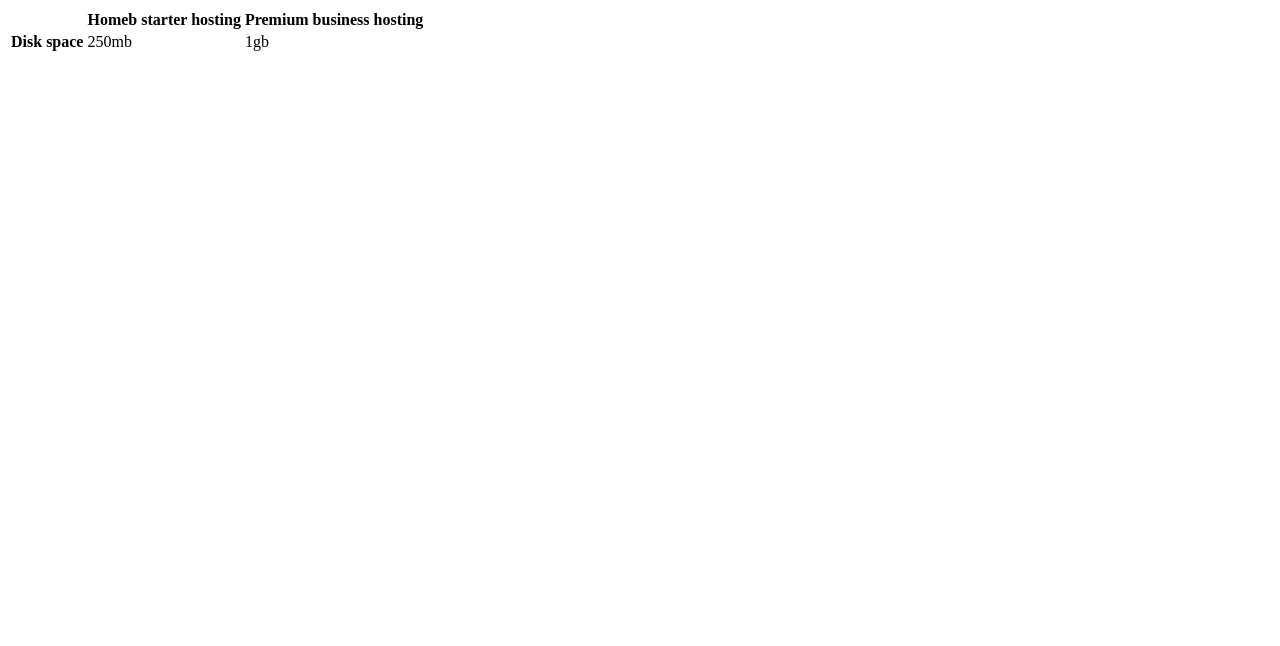
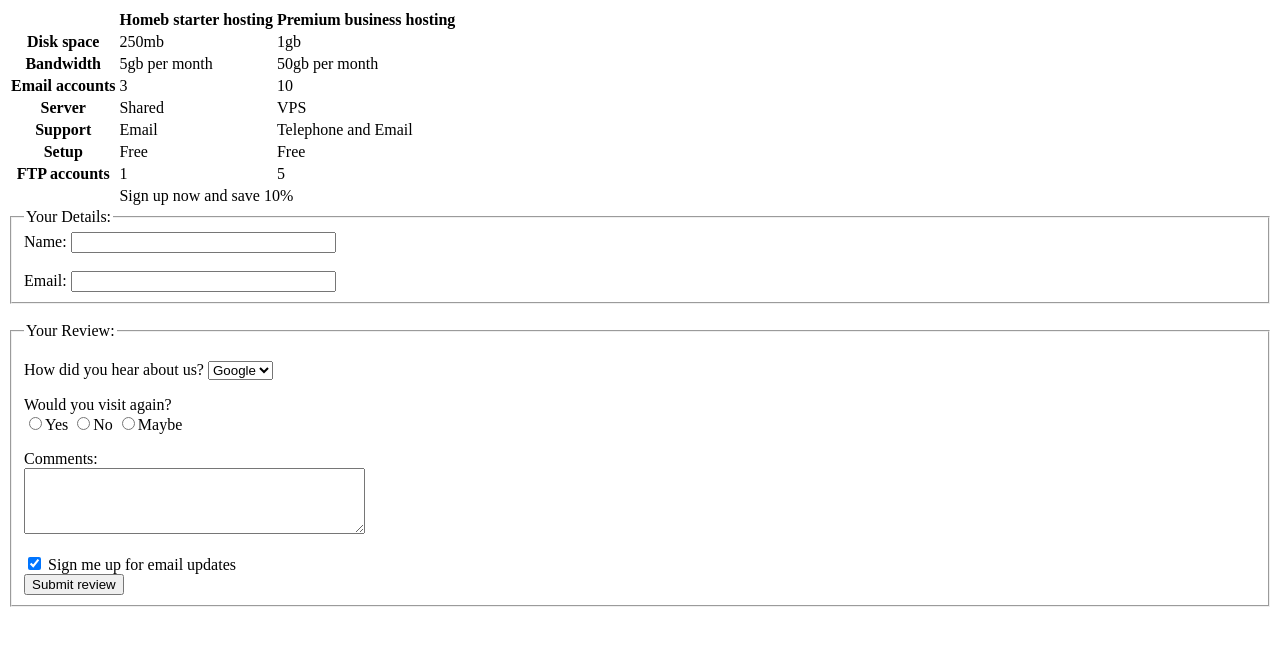
Before and after one commit to GeneVision/Master, a plain HTML site: page tables.html in a window 1280 px wide. Drawn offline with Linux system fonts and the light colour scheme.

Commit message:
completed tables project, added a form example

```diff
--- a/tables.html
+++ b/tables.html
@@ -20,7 +20,104 @@
                 <td>250mb</td>
                 <td>1gb</td>
             </tr>
+            <tr>
+                <th scope="row">Bandwidth</th>
+                <td>5gb per month</td>
+                <td>50gb per month</td>
+            </tr>
+            <tr>
+                <th scope="row">Email accounts</th>
+                <td>3</td>
+                <td>10</td>
+            </tr>
+            <tr>
+                <th scope="row">Server</th>
+                <td>Shared</td>
+                <td>VPS</td>
+            </tr>
+            <tr>
+                <th scope="row">Support</th>
+                <td>Email</td>
+                <td>Telephone and Email</td>
+            </tr>
+            <tr>
+                <th scope="row">Setup</th>
+                <td>Free</td>
+                <td>Free</td>
+            </tr>
+            <tr>
+                <th scope="row">FTP accounts</th>
+                <td>1</td>
+                <td>5</td>
+            </tr>
         </tbody>
+        <tfoot>
+            <tr>
+                <td></td>
+                <td colspan="2">Sign up now and save 10%</td>
+            </tr>
+        </tfoot>
     </table>
+
+    <form action="">
+        <fieldset>
+            <legend>
+                Your Details:
+            </legend>
+            <label for="name">
+                Name:
+                <input type="text" name="name" size="30" maxlength="100">
+            </label>
+            <br>
+            <br>
+            <label for="email">
+                Email:
+                <input type="text" name="email" size="30" maxlength="100">
+            </label>
+        </fieldset>
+        <br>
+        <fieldset>
+            <legend>
+                Your Review:
+            </legend>
+            <p>
+                <label for="hear-about">
+                    How did you hear about us?
+                </label>
+                <select name="referrer" id="hear-about">
+                    <option value="google">Google</option>
+                    <option value="friend">Friend</option>
+                    <option value="advert">Advert</option>
+                    <option value="other">Other</option>
+                </select>
+            </p>
+            <p>
+                Would you visit again?
+                <br>
+                <label for="rating">
+                    <input type="radio" name="rating" value="yes">Yes
+                </label>
+                <label for="rating">
+                    <input type="radio" name="rating" id="no">No
+                </label>
+                <label for="rating">
+                    <input type="radio" name="rating" value="maybe">Maybe
+                </label>
+            </p>
+            <p>
+                <label for="comments">
+                    Comments:
+                </label>
+                <br>
+                <textarea name="comments" id="comments" cols="40" rows="4"></textarea>
+            </p>
+            <label for="subscribe">
+                <input type="checkbox" name="subscribe" checked>
+                Sign me up for email updates
+            </label>
+            <br>
+            <input type="submit" value="Submit review">
+        </fieldset>
+    </form>
 </body>
 </html>
```
